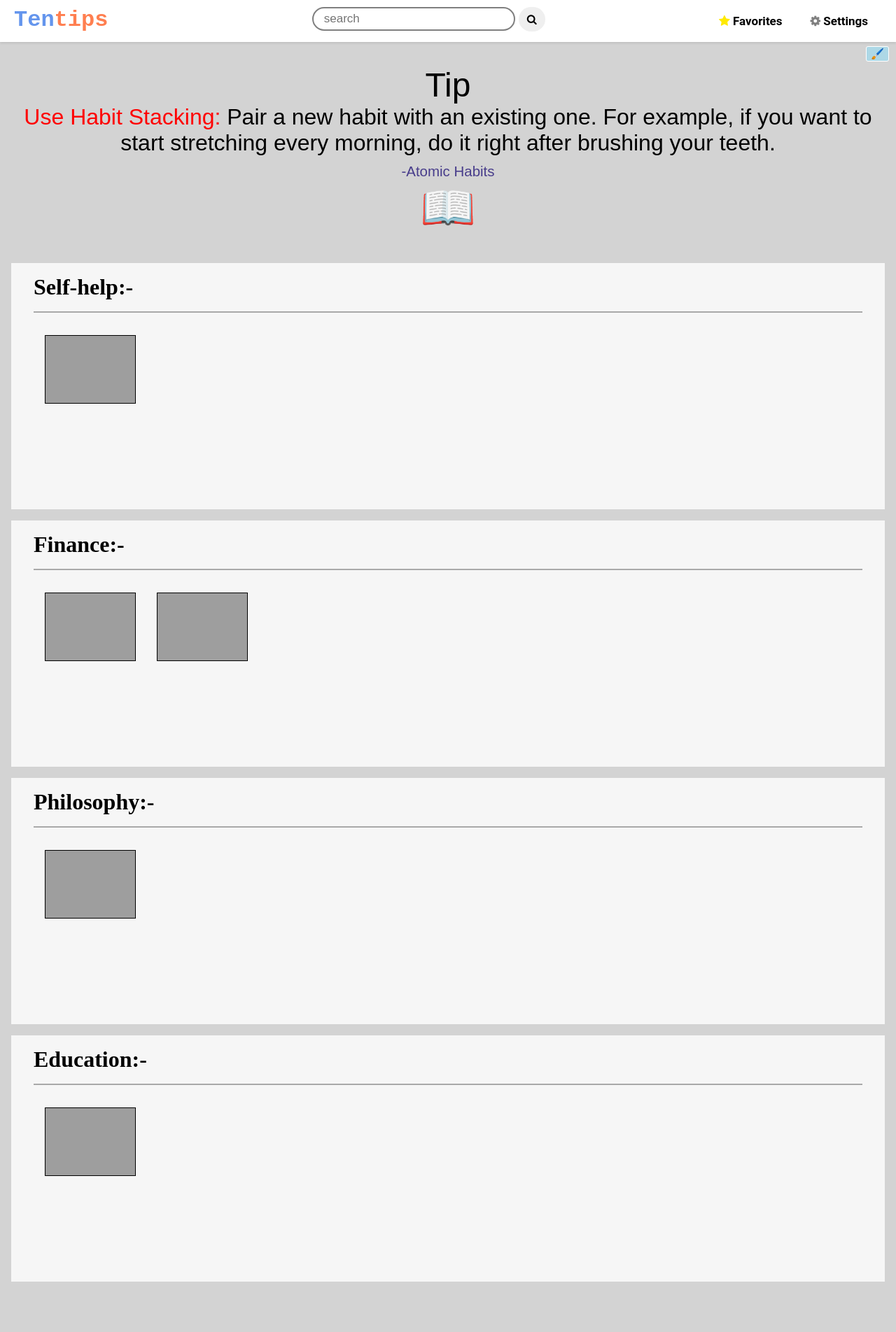
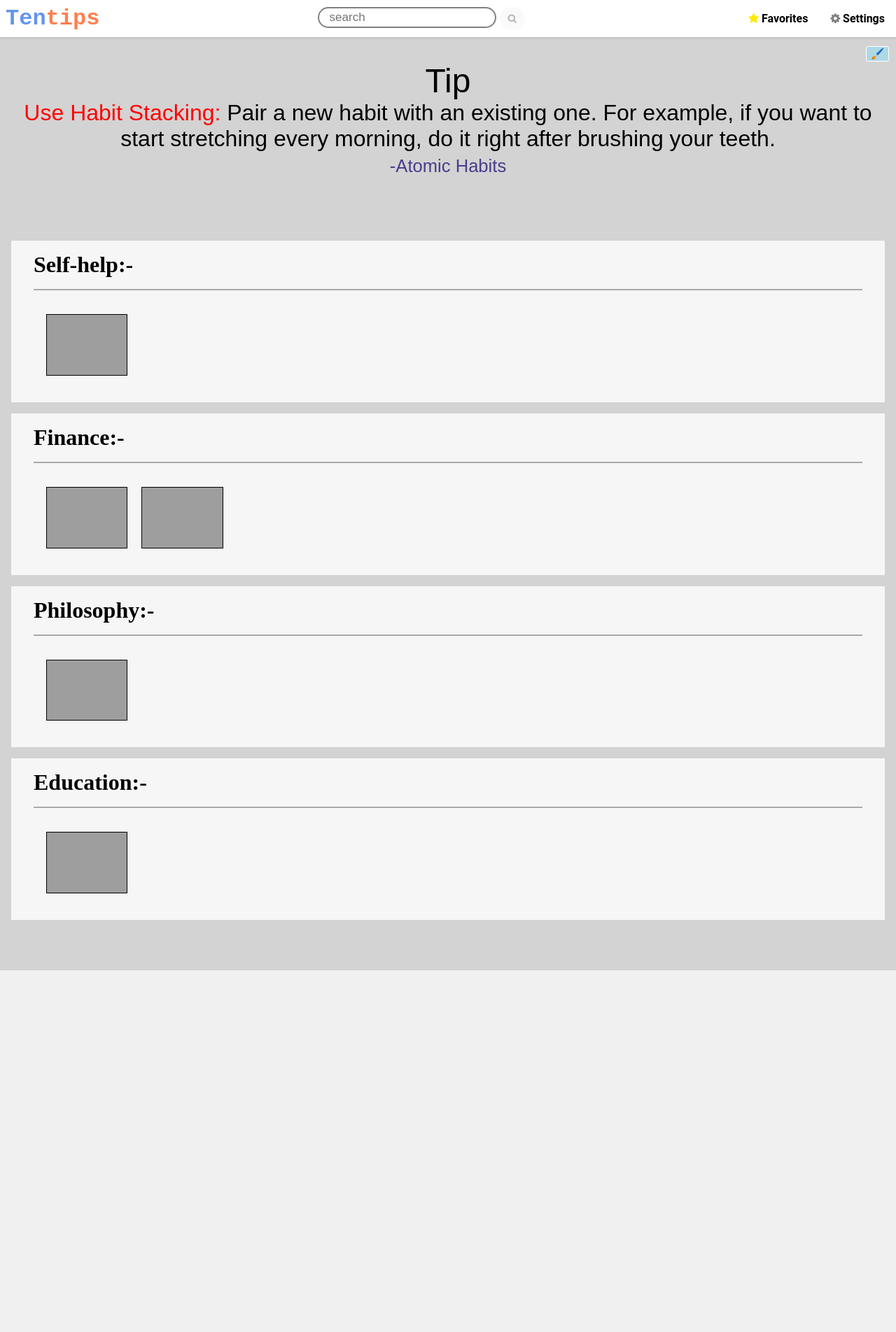
Before and after one commit to Xerx81/tentips, a Flask app: page / in a window 1280 px wide. Shown: the whole page at 70% size. After the commit the page ends 1387 px from the top, so only its background shows below. Run offline with Flask 3, Linux system fonts and the light colour scheme; a user stored in the database is signed in; data comes from the database, SQL or seed files in the repository; both versions use the stored data as it was after the commit; grey boxes are pictures that could not be loaded.

Commit message:
Made the website responsive

```diff
--- a/app.py
+++ b/app.py
@@ -114,7 +114,7 @@ def admin():
         db = con.cursor()
 
         # Show this page to admin only
-        admin_username = "yuvraj"
+        admin_username = "Xerx"
         admin_id = db.execute("SELECT id FROM users WHERE username = ?", [admin_username])
         admin_id = admin_id.fetchone()
 
--- /dev/null
+++ b/requirements.txt
@@ -0,0 +1,2 @@
+Flask==2.3.2
+Werkzeug==2.3.6
--- a/static/style.css
+++ b/static/style.css
@@ -61,97 +60,133 @@
 
 #reg-redirect {
     color: darkslategray;
-    font-family: Verdana, Geneva, Tahoma, sans-serif;
+    font-family: Verdana, Tahoma, sans-serif;
 }
 
 #reg-redirect a {
     text-decoration: none;
 }
 
-
 body {
     margin: 0;
 }
 
+* {
+    box-sizing: border-box;
+}
+
 .navbar {
-    overflow: hidden;
-    background-color: rgba(255, 255, 255);
-    box-shadow: 0px 2px 3px rgb(192, 192, 192);
+    display: flex;
+    flex-direction: row;
+    justify-content: space-between;
+    align-items: center;
     position: fixed;
     width: 100%;
-    top: 0;
+    background-color: white;
+    box-shadow: 0px 2px 3px rgb(192, 192, 192);
     z-index: 10;
 }
 
 .logo {
     font-family:'Courier New', Courier, monospace;
-    float: left;
-    text-align: center;
-    margin: 10px 20px;
-}
-
-.logo h1{
-    margin: 0;
+    margin: .5rem;
+    font-size: 2rem;
+    font-weight: bold;
 }
 
 a {
     text-decoration: none;
 }
 
-.items {
-    margin: auto 20px;
+.items ul {
+    margin: 0;
+    padding: 0;
+    display: flex;
 }
-.items a{
-    float: right;
-    display: block;
+
+.items li {
+    list-style: none;
+    padding: 1rem;
+}
+
+.items a {
     color: black;
-    text-align: center;
-    padding: 20px;
     font-family: 'Roboto', sans-serif;
     font-weight: bold;
-    font-size: 17px;
     transition-duration: 0.3s;
 }
 
-.items a:hover, .items a:active {
-    background-color: rgb(238, 247, 255);
-    color: rgb(0, 132, 255);
+.items a:hover {
+    background-color: #eef7ff;
+    color: #0084ff;
 }
 
-@media (min-width: 800px) {
-    #bars {
+.toggle-nav {
+    position: absolute;
+    top: .2rem;
+    right: 0rem;
+    padding: 1rem;
+    display: none;
+    transition-duration: 0.3s;
+}
+
+.toggle-nav:hover {
+    cursor: pointer;
+    background-color: #eef7ff;
+    color:#0084ff;
+}
+
+@media (max-width: 720px) {
+    .toggle-nav {
+        display: flex;
+    }
+
+    .items {
+        display: none;
+        width: 100%;
+    }
+
+    .items.active {
+        display: flex;
+    }
+
+    .items ul {
+        flex-direction: column;
+        width: 100%;
+    }
+
+    .items li {
+        text-align: center;
+    }
+
+    .navbar {
+        flex-direction: column;
+        align-items: flex-start;
+    }
+
+    .search-bar {
+        margin: auto;
         display: none;
     }
 
-    .items a {
-        display: block;
+    .search-bar.active {
+        display: flex;
     }
 }
 
-@media (max-width: 799px) {
-    #bars {
-        display: block;
-    }
-
-    .items a {
-        display: none;
-    }
-}
-
-.search-bar {
+.search-bar form {
+    display: flex;
     text-align: center;
-    margin: 10px auto;
 }
 
 #search {
-    width: 20%;
+    width: 100%;
     height: 30px;
     padding: 0px 15px;
     border: 2px solid gray;
     border-radius: 20px;
     color:darkslategray;
     font-size: 17px;
-    position: relative;
 }
 
 #search:focus {
@@ -161,17 +196,15 @@ a {
 }
 
 #search-btn {
-    position: absolute;
     padding: 9px 12px;
     margin-left: 5px;
-    font-size: 15px;
     border: none;
     border-radius: 20px;
     cursor: pointer;
     transition: 0.3s;
 }
 
-#search-btn:hover {
+.search-btn:hover {
     color: white;
     background-color: darkcyan;
     box-shadow: 0px 2px 5px darkcyan;
@@ -182,15 +215,14 @@ a {
     padding: 3.5rem 0rem;
     background-color: lightgray;
     overflow: hidden;
+    min-width: 27rem;
 }
-
 
 .categories {
     background-color: rgb(255, 255, 255, 0.8) ;
     padding: 1rem 2rem;
     margin: 1rem;
     min-width: 10rem;
-    min-height: 20rem;
     margin-top: 0;
     overflow: hidden;
 }
@@ -204,10 +236,16 @@ a {
     font-size: 2rem;
 }
 
-.show-book {
-    width: 8rem;
-    float: left;
-    margin: 1rem;
+.scroller {
+    white-space: nowrap;
+    overflow: scroll;
+    -ms-overflow-style: none;
+    scrollbar-width: none;
+    padding: 10px;
+}
+
+.scroller::-webkit-scrollbar {
+    display: none;
 }
 
 hr {
@@ -216,7 +254,9 @@ hr {
 }
 
 .book-cover {
-    width: 100%;
+    width: 10%;
+    min-width: 6rem;
+    margin: .5rem;
     border: 1px solid black;
     transition: 0.2s;
 }
@@ -228,10 +268,12 @@ hr {
 }
 
 #header {
-    min-height: 20rem;
+    min-height: 18rem;
     text-align:center;
     position: relative;
-    overflow:scroll;
+    overflow: auto;
+    -ms-overflow-style: none;
+    scrollbar-width: none;
 }
 
 #header::-webkit-scrollbar {
@@ -239,10 +281,7 @@ hr {
 }
 
 #header-tip {
-    top: 2%;
-    right: 2%;
-    left: 2%;
-    position: absolute;
+    margin: 2rem;
     font-family: 'brush script mt', sans-serif;
     font-size: 2rem;
 }
--- a/static/tentips.js
+++ b/static/tentips.js
@@ -1,4 +1,31 @@
 document.addEventListener('DOMContentLoaded', () => {
+
+    // Responsive navbar
+    const toggle_btn = document.getElementsByClassName('toggle-nav')[0];
+    const items = document.getElementsByClassName('items')[0];
+    const search_bar = document.getElementsByClassName('search-bar')[0];
+
+    toggle_btn.addEventListener('click', () => {
+        items.classList.toggle('active');
+        search_bar.classList.toggle('active');
+    })
+
+    // Search button
+    const search_inp = document.querySelector('#search');
+    const search_btn = document.querySelector('#search-btn');
+
+    search_btn.disabled = true;
+
+    search_inp.onkeyup = () => {
+        if (search_inp.value.length > 0 && search_inp.value !== " ") {
+            search_btn.disabled = false;
+            search_btn.classList.add('search-btn');
+        }
+        else {
+            search_btn.disabled = true;
+            search_btn.classList.remove('search-btn');
+        }
+    }
 
     if (document.title === 'Home') {
 
--- a/templates/index.html
+++ b/templates/index.html
@@ -10,10 +10,9 @@
             <div id="home-view">
                 <div id="header">
                     <p id="header-tip">
-                        <span style="font-size:3rem;">Tip</span><br>
+                        <span style="font-size: 3rem;">Tip</span><br>
                         <span style="color: red">{{ rand_tip[0] }}: </span>{{ rand_tip[1] }}<br>
-                        <span style="font-size: 1.6vw; color:darkslateblue">-{{ rand_title }}</span><br>
-                        <span style="font-size: 5vw;">📖</span>
+                        <span style="font-size: 1.6rem; color:darkslateblue">-{{ rand_title }}</span><br>
                     </p>
                     <button id="change-color" title="Change color">🖌️</button>
                 </div>
@@ -21,15 +20,13 @@
                     <section class="categories">
                         <h1>{{ category[1].capitalize() }}:-</h1>
                         <hr>
+                        <div class="scroller">
                             {% for book in books %}
                                 {% if book[6] == category[0] %}
-                                <div class="show-book">
-                                    <a href="/tips/{{ book[0] }}">
-                                        <img class="book-cover" title="{{ book[1] }}" src="{{ book[4] }}" alt="book-cover">
-                                    </a><br>
-                                </div>
+                                    <a href="/tips/{{ book[0] }}"><img class="book-cover" title="{{ book[1] }}" src="{{ book[4] }}" alt="book-cover"></a>
                                 {% endif %}
                             {% endfor %}
+                        </div>
                     </section>
                 {% endfor %}
             </div>
@@ -39,17 +36,17 @@
             <h4 style="color: gray;">< Search results for "{{ searched_title }}" ></h4>
             {% if search_results %}
                 <h2 style="color: darkcyan;">Is this what you're looking for?</h2><hr>
+                <div class="scroller">
                     {% for book in search_results %}
-                    <div class="show-book">
                         <a href="/tips/{{ book[0] }}">
                             <img class="book-cover" title="{{ book[1] }}" src="{{ book[4] }}" alt="book-cover">
-                        </a><br>
+                        </a>
+                    {% endfor %}
                 </div>
-                {% endfor %}
             {% else %}
                 <hr>
                 <div id="not-found">
-                    <img src="/static/images/no-results.png" alt="no results" width="15%">
+                    <img src="/static/images/no-results.png" alt="no results" width="15%" style="min-width: 10rem">
                     <p>No results.</p>
                 </div>
             {% endif %}
--- a/templates/layout.html
+++ b/templates/layout.html
@@ -17,13 +17,8 @@
         <div class="navbar">
             <div class="logo">
                 <a href="/">
-                    <h1><span style="color:cornflowerblue">Ten</span><span style="color:coral">tips</span></h1>
+                    <span style="color:cornflowerblue">Ten</span><span style="color:coral">tips</span>
                 </a>
-            </div>
-            <div class="items">
-                <a href="/settings"><i class="fa fa-cog icon" style="color: gray;"></i> Settings</a>
-                <a href="/favorites" id="favorites-btn"><i style="color: #ffea00" class="fa fa-star icon"></i> Favorites</a>
-                <a id="bars"><i class="fa fa-bars icon"></i></a>
             </div>
             <div class="search-bar">
                 <form action="/" method="POST">
@@ -31,6 +26,13 @@
                     <button id="search-btn" type="submit"><i class="fa fa-search icon"></i></button>
                 </form>
             </div>
+            <a class="toggle-nav"><i class="fa fa-bars icon"></i></a>
+            <div class="items">
+                <ul>
+                    <a href="/favorites" id="favorites-btn"><li><i style="color: #ffea00" class="fa fa-star icon"></i> Favorites</li></a>
+                    <a href="/settings"><li><i class="fa fa-cog icon" style="color: gray;"></i> Settings</li></a>
+                </ul>
+            </div>
         </div>
         {% block main %}{% endblock %}
     </body>
```
Also changed, not shown: other parts of static/style.css (+90 -10 lines), templates/tips.html (+7 -7 lines), tentips.db, 6 other files. Lines whose indentation alone changed are shown as unchanged.
